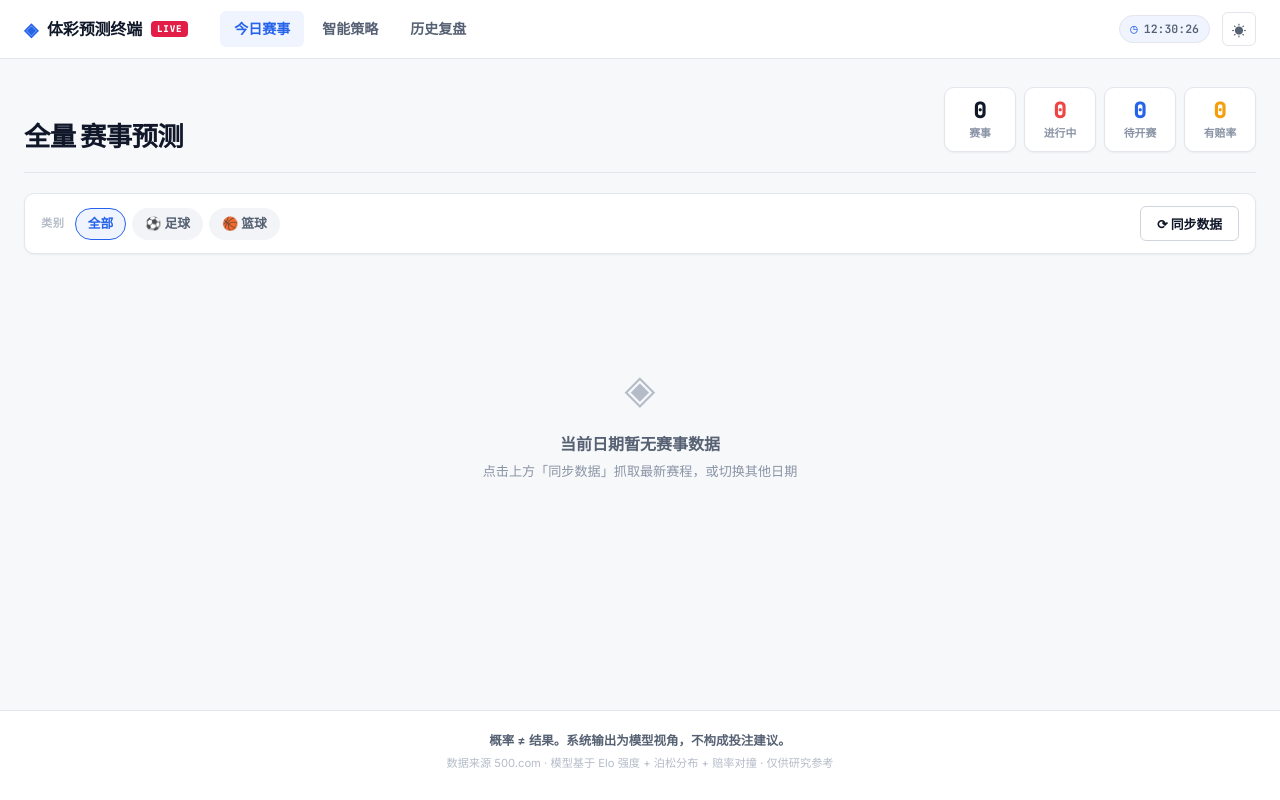
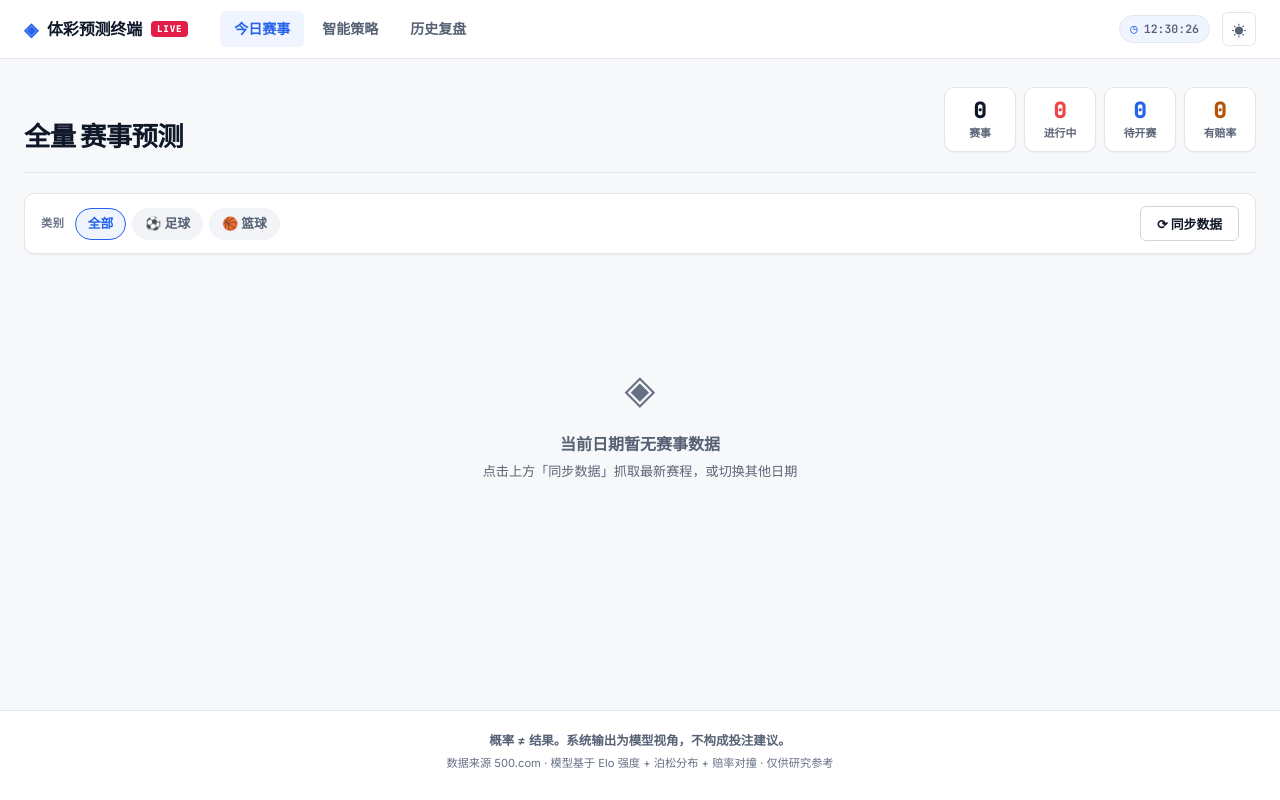
Before and after one commit to YGone-001/Daily-Sports-Lottery, a Flask app: page / in a window 1280 px wide. Run offline with Flask 3, Linux system fonts and the light colour scheme.

Commit message:
fix: raise low-contrast text tokens to meet WCAG AA

```diff
--- a/static/css/style.css
+++ b/static/css/style.css
@@ -13,15 +13,15 @@
 
     --text-primary: #0f1729;
     --text-secondary: #566173;
-    --text-muted: #8a94a6;
-    --text-faint: #b4bcc9;
+    --text-muted: #5b6577;
+    --text-faint: #667085;
 
     --accent: #2563eb;
     --accent-soft: #eff4ff;
     --win: #e11d48;
     --draw: #8b5cf6;
     --loss: #059669;
-    --value: #f59e0b;
+    --value: #b45309;
     --live: #ef4444;
 
     --radius-sm: 6px;
@@ -46,8 +46,8 @@
 
     --text-primary: #e8ecf3;
     --text-secondary: #9aa6ba;
-    --text-muted: #6b7688;
-    --text-faint: #4a5364;
+    --text-muted: #8b96a8;
+    --text-faint: #7d879a;
 
     --accent: #60a5fa;
     --accent-soft: #16233a;
```
